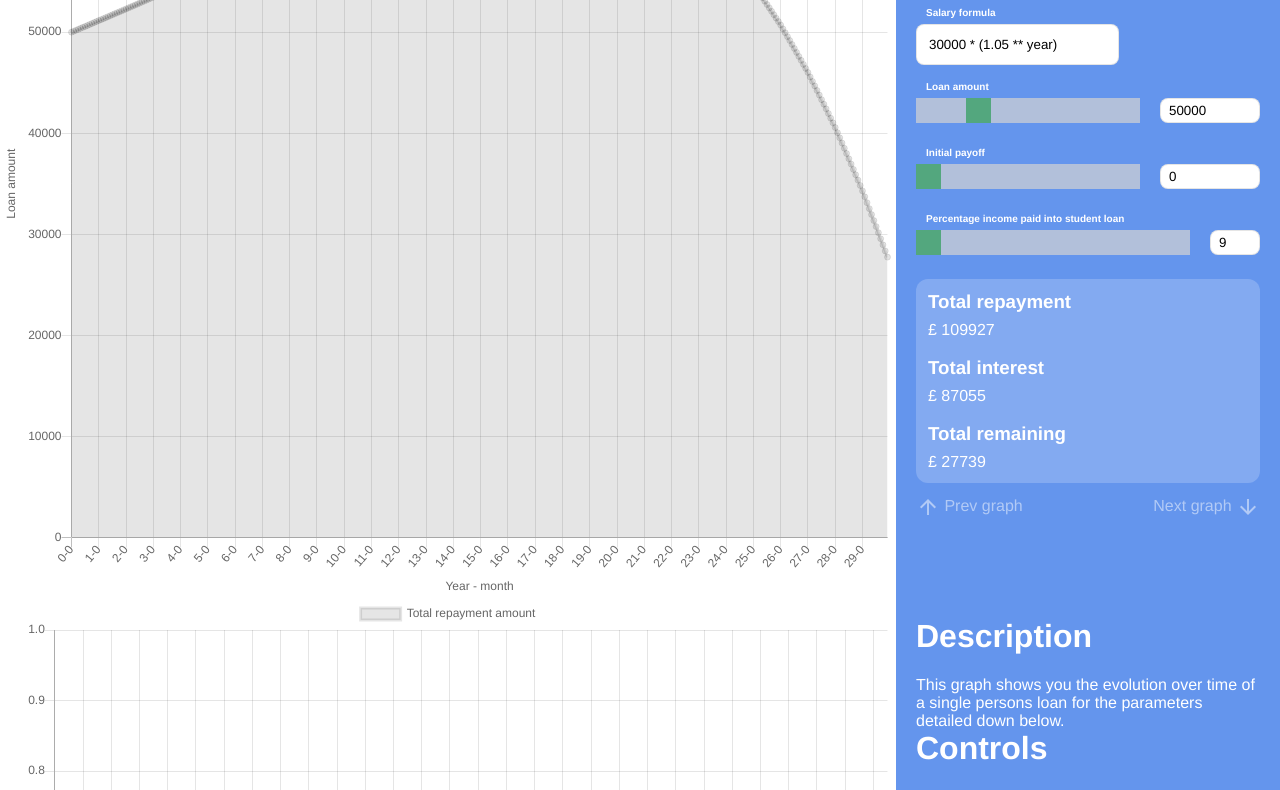
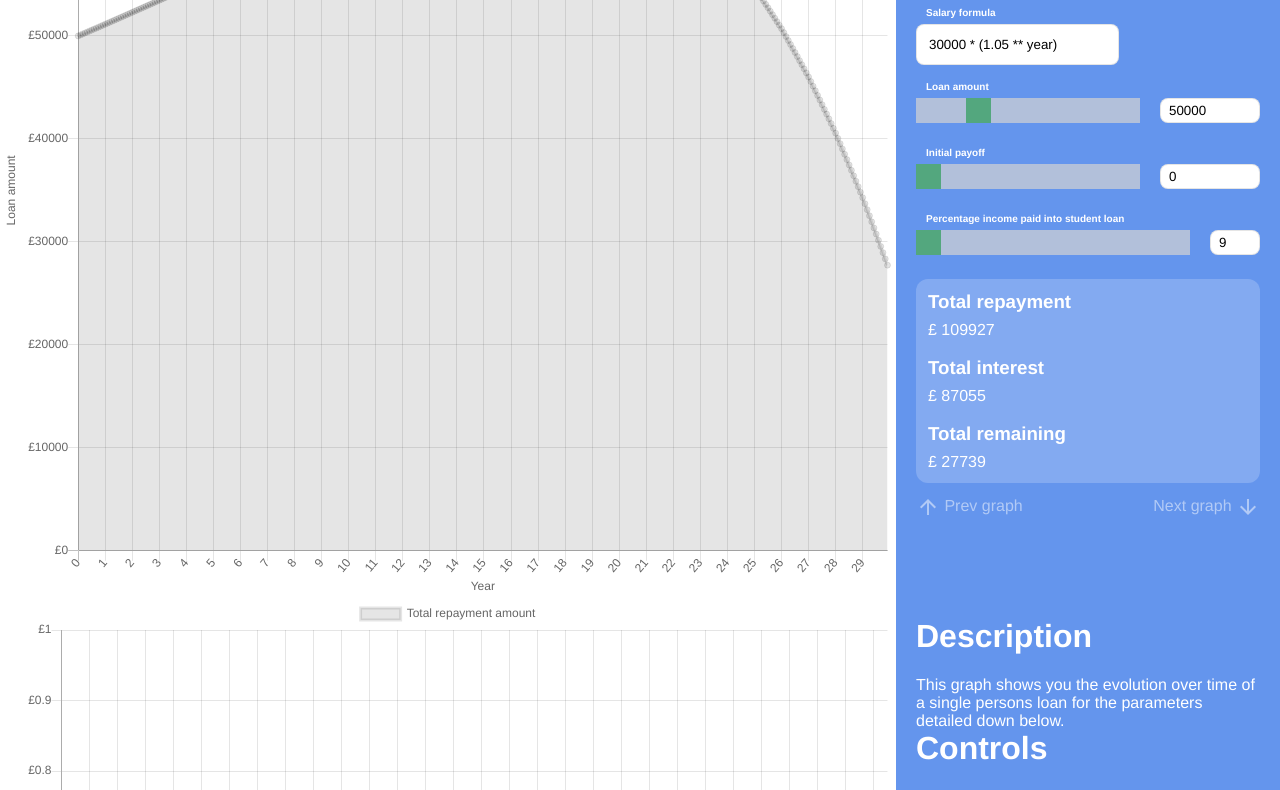
Before and after one commit to rcslaney/website-of-stuff, a plain HTML site: page student-loan-calculator/index.html in a window 1280 px wide. Shown: the part 202-992 px from the top of the page. Drawn offline with Linux system fonts and the light colour scheme.

Commit message:
Arithmetic updates

```diff
--- a/student-loan-calculator/index.html
+++ b/student-loan-calculator/index.html
@@ -5,7 +5,10 @@
     <title>Student loan calculator</title>
     <link rel="stylesheet" type="text/css" href="index.css">
     <link href="https://fonts.googleapis.com/icon?family=Material+Icons"
-      rel="stylesheet">
+          rel="stylesheet">
+    <meta http-equiv="Cache-Control" content="no-cache, no-store, must-revalidate"/>
+    <meta http-equiv="Pragma" content="no-cache"/>
+    <meta http-equiv="Expires" content="0"/>
 </head>
 <body>
 <div>
@@ -29,7 +32,7 @@
         </div>
         <label for="initialPayoff">Initial payoff</label>
         <div class="sliderContainer">
-            <input type="range" id="initialPayoff" min="0" max="100000" value="0"
+            <input type="range" id="initialPayoff" min="0" max="50000" value="0"
                    oninput='initialPayoffText.value=initialPayoff.value; updateMainChart()'>
             <input type="text" id="initialPayoffText" class="sliderText" style="width: 100px;" value="0"
                    oninput='initialPayoff.value=initialPayoffText.value; updateMainChart()'/>
@@ -53,7 +56,9 @@
         </div>
         <div class="navigation">
             <div class="up"><span class="material-icons">arrow_upward</span> Prev graph</div>
-            <div class="down" onclick="console.log(this.parentElement.parentElement.parentElement.nextElementSibling.scrollIntoView())">Next graph <span class="material-icons">arrow_downward</span></div>
+            <div class="down"
+                 onclick="console.log(this.parentElement.parentElement.parentElement.nextElementSibling.scrollIntoView())">
+                Next graph <span class="material-icons">arrow_downward</span></div>
         </div>
     </div>
 </div>
--- a/student-loan-calculator/index.js
+++ b/student-loan-calculator/index.js
@@ -50,7 +50,7 @@
             allData.push(new DebugInfo(prevLoanAmount, currentSalary, yearInterestTotal, yearPaymentTotal))
         }
 
-        return {"balanceLog": balanceLog, "interestTotal": interestTotal, "repaymentTotal": repaymentTotal}
+        return {"balanceLog": balanceLog, "interestTotal": interestTotal, "repaymentTotal": repaymentTotal + Number(initialPayoff)}
     }
 
     function interest(salary, balance) {
@@ -87,7 +87,7 @@
 
     for (let year = 0; year < 30; year++) {
         for (let month = 0; month < 12; month++) {
-            labels.push(year.toString() + "-" + month.toString());
+            labels.push(year.toString());
         }
     }
 
@@ -122,12 +122,15 @@
                 },
                 scaleLabel: {
                     display: true,
-                    labelString: "Year - month"
+                    labelString: "Year"
                 }
             }],
             yAxes: [{
                 ticks: {
-                    beginAtZero: true
+                    beginAtZero: true,
+                    callback: function(value, index, values) {
+                        return '£' + value;
+                    }
                 },
                 scaleLabel: {
                     display: true,
```
